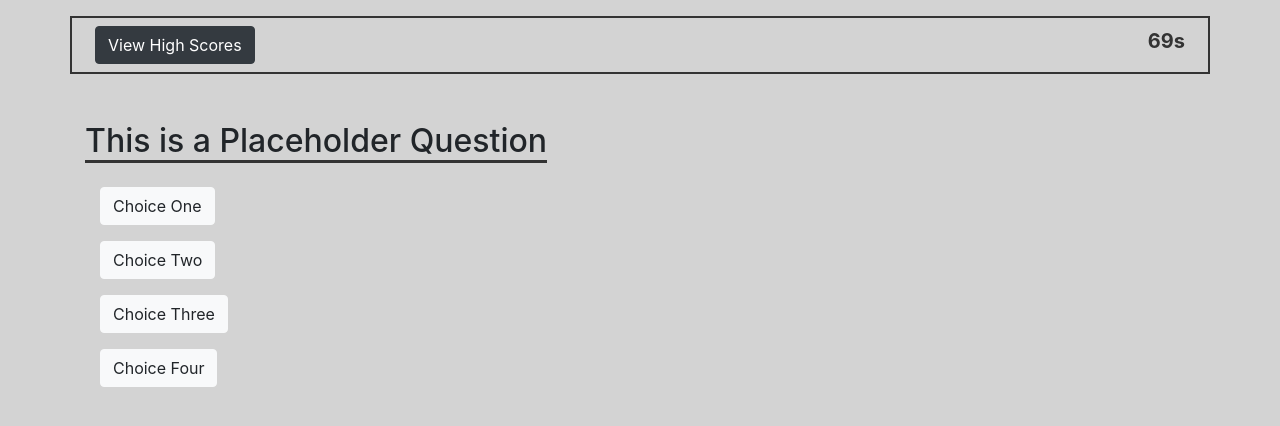
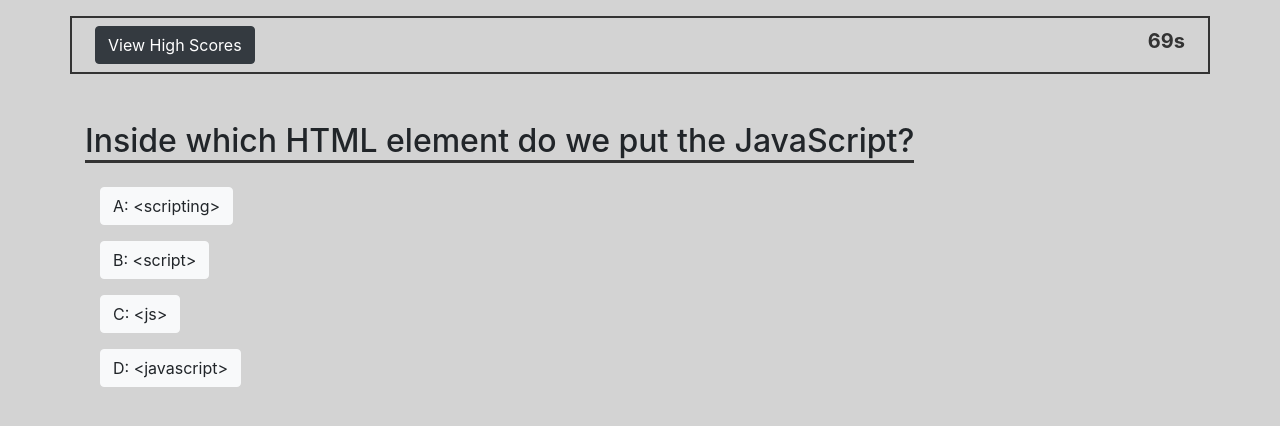
Before and after one commit to samanthawolff/code-quiz-2022, a plain HTML site: page index.html in a window 1280 px wide. Both pictures are taken after a click on the button "Start Quiz". Drawn offline with nearby package versions, Linux system fonts and the light colour scheme.

Commit message:
add question function and event listeners

```diff
--- a/assets/script.js
+++ b/assets/script.js
@@ -33,38 +33,68 @@ var clearHighscoresBtn = document.getElementById('clear-highscores'); //button
 var questions = [
     {
         question: "Inside which HTML element do we put the JavaScript?",
-        answers: ["A. <scripting>", "B. <script>", "C. <js>", "D. <javascript>"],
-        correctAnswer: "B"
+        answers: [
+            "A: <scripting>",
+            "B: <script>",
+            "C: <js>",
+            "D: <javascript>"
+        ],
+        correctAnswer: "B: <script>"
     },
 
     {
         question: "How do you create a function in JavaScript?",
-        answers: ["A. function myFunction()", "B. function:myFunction()", "C. function = myFunction()", "D. function myFunction{}"],
-        correctAnswer: "A"
+        answers: [
+            "A: function myFunction()",
+            "B: function:myFunction()",
+            "C: function = myFunction()",
+            "D: function myFunction{}"
+        ],
+        correctAnswer: "A: function myFunction()"
     },
 
     {
         question: "How do you write an IF statement in JavaScript?",
-        answers: ["A. if i = 5", "B. if i == 5 then", "C. if (i==5)", "D. if i = 5 then"],
-        correctAnswer: "C"
+        answers: [
+            "A: if i = 5",
+            "B: if i == 5 then",
+            "C: if (i==5)",
+            "D: if i = 5 then"
+        ],
+        correctAnswer: "C: if (i==5)"
     },
 
     {
         question: "Which event occurs when the user clicks on an HTML element?",
-        answers: ["A. onchange", "B. onmouseclick", "C. onmouseover", "D. onclick"],
-        correctAnswer: "D"
+        answers: [
+            "A: onchange",
+            "B: onmouseclick",
+            "C: onmouseover",
+            "D: onclick"
+        ],
+        correctAnswer: "D: onclick"
     },
 
     {
         question: "How do you declare a JavaScript variable?",
-        answers: ["A. v carName;", "B. variable carName;", "C. var carName;", "D. carName;"],
-        correctAnswer: "C"
+        answers: [
+            "A: v carName:",
+            "B: variable carName;",
+            "C: var carName;",
+            "D: carName;"
+        ],
+        correctAnswer: "C: var carName;"
     },
 
     {
         question: "Which operator is used to assign a value to a variable?",
-        answers: ["A. =", "B. x", "C. -", "D. *"],
-        correctAnswer: "A"
+        answers: [
+            "A: =",
+            "B: x",
+            "C: -",
+            "D: *"
+        ],
+        correctAnswer: "A: ="
     }
 ];
 
@@ -93,8 +123,28 @@ function countdown() {
       startQuizEl.style.display = "none";
       correctWrong.style.display = "none";
       questionsEl.style.display = "block";
+      questionCount = 0;
 
       countdown();
+      setQuestion(questionCount);
   }
 
+  // questions function
+  function setQuestion(id) {
+    if (id < questions.length) {
+        question.textContent = questions[id].question;
+        choice1Btn.textContent = questions[id].answers[0];
+        choice2Btn.textContent = questions[id].answers[1];
+        choice3Btn.textContent = questions[id].answers[2];
+        choice4Btn.textContent = questions[id].answers[3];
+    }
+}
+
+
+
+
   startBtn.addEventListener("click", startQuiz);
+  choice1Btn.addEventListener("click", checkAnswer);
+  choice2Btn.addEventListener("click", checkAnswer);
+  choice3Btn.addEventListener("click", checkAnswer);
+  choice4Btn.addEventListener("click", checkAnswer);
--- a/index.html
+++ b/index.html
@@ -39,19 +39,19 @@
 
             <section id="questions" class="container mt-5">
                 <div class="row">
-                    <h2 id="question" class="mb-4 question">This is a Placeholder Question</h2>
+                    <h2 id="question" class="mb-4 question">mmmm</h2>
                     <ul class="col-12 align-items-center questions-list">
                         <li>
-                            <button id="choice1" type="submit" class="mb-3 btn btn-light">Choice One</button>
+                            <button id="choice1"  value="0" type="submit" class="mb-3 btn btn-light">Choice One</button>
                         </li>
                         <li>
-                            <button id="choice2" type="submit" class="mb-3 btn btn-light">Choice Two</button>
+                            <button id="choice2" value="1" type="submit" class="mb-3 btn btn-light">Choice Two</button>
                         </li>
                         <li>
-                            <button id="choice3" type="submit" class="mb-3 btn btn-light">Choice Three</button>
+                            <button id="choice3" value="2" type="submit" class="mb-3 btn btn-light">Choice Three</button>
                         </li>
                         <li>
-                            <button id="choice4" type="submit" class=" mb-2 btn btn-light">Choice Four</button>
+                            <button id="choice4" value="3" type="submit" class=" mb-2 btn btn-light">Choice Four</button>
                         </li>
                     </ul>
                     <p id="correct-wrong" class="font-italic c-w">Correct/Wrong Placeholder</p>
```
